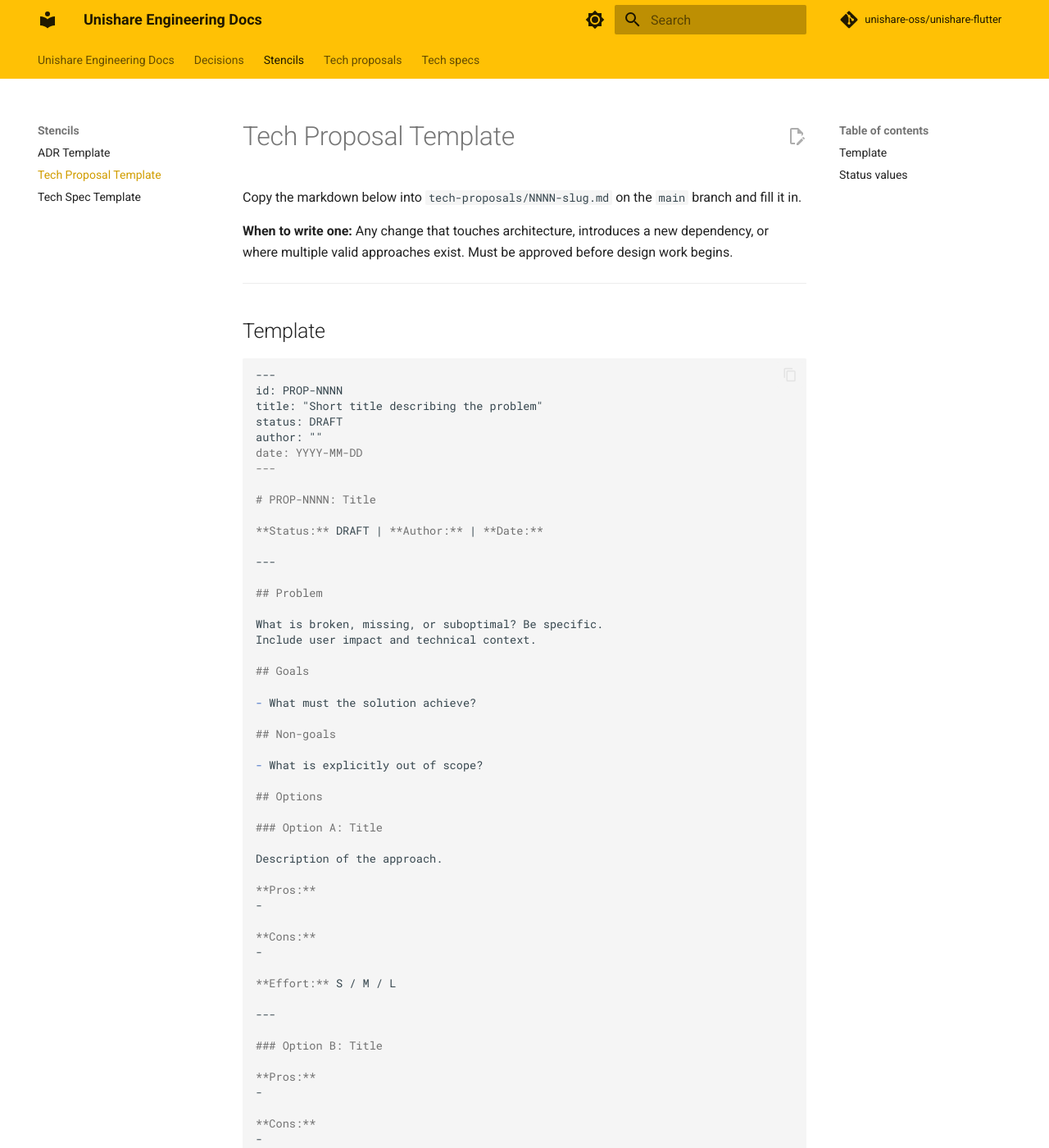
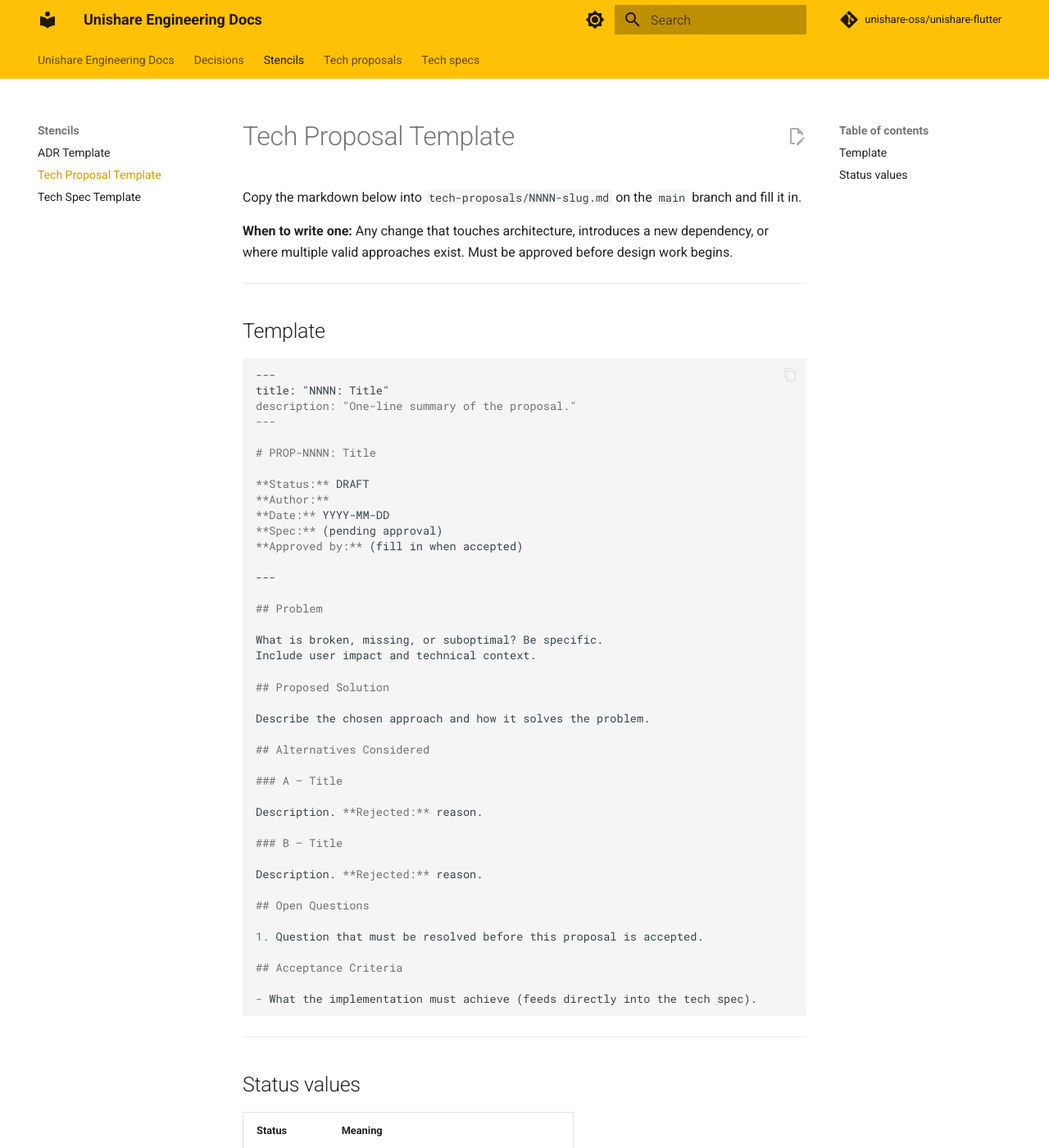
Before and after one commit to unishare-oss/unishare-flutter, an MkDocs documentation site: the page built from docs/stencils/tech-proposal.md, in a window 1280 px wide and 1400 px high. Shown: the whole window at 82% size. Built offline with MkDocs 1.6.1 and Material for MkDocs 9.7.7, drawn with Linux system fonts in a browser that asks for light colours; comment, search, counter and statistics services are not loaded; some of the changed text lies outside the part shown.

Commit message:
docs: sync stencils with updated format from main
Co-Authored-By: Claude Sonnet 4.6 <noreply@anthropic.com>

`````diff
--- a/docs/stencils/tech-proposal.md
+++ b/docs/stencils/tech-proposal.md
@@ -10,16 +10,17 @@ Copy the markdown below into `tech-proposals/NNNN-slug.md` on the `main` branch
 
 ````markdown
 ---
-id: PROP-NNNN
-title: "Short title describing the problem"
-status: DRAFT
-author: ""
-date: YYYY-MM-DD
+title: "NNNN: Title"
+description: "One-line summary of the proposal."
 ---
 
 # PROP-NNNN: Title
 
-**Status:** DRAFT | **Author:** | **Date:**
+**Status:** DRAFT
+**Author:**
+**Date:** YYYY-MM-DD
+**Spec:** (pending approval)
+**Approved by:** (fill in when accepted)
 
 ---
 
@@ -28,55 +29,27 @@ date: YYYY-MM-DD
 What is broken, missing, or suboptimal? Be specific.
 Include user impact and technical context.
 
-## Goals
+## Proposed Solution
 
-- What must the solution achieve?
+Describe the chosen approach and how it solves the problem.
 
-## Non-goals
+## Alternatives Considered
 
-- What is explicitly out of scope?
+### A — Title
 
-## Options
+Description. **Rejected:** reason.
 
-### Option A: Title
+### B — Title
 
-Description of the approach.
+Description. **Rejected:** reason.
 
-**Pros:**
--
+## Open Questions
 
-**Cons:**
--
+1. Question that must be resolved before this proposal is accepted.
 
-**Effort:** S / M / L
+## Acceptance Criteria
 
----
-
-### Option B: Title
-
-**Pros:**
--
-
-**Cons:**
--
-
-**Effort:** S / M / L
-
----
-
-## Recommendation
-
-**Chosen option:** Option X
-
-Why this option over the others? State the key deciding factor.
-
-## Open questions
-
-- [ ] Question that must be resolved before this proposal is accepted.
-
-## References
-
-- Links to related issues, PRs, ADRs, or external docs.
+- What the implementation must achieve (feeds directly into the tech spec).
 ````
 
 ---
`````
Also changed, not shown: docs/stencils/adr.md (+4 -6 lines), docs/stencils/tech-spec.md (+7 -7 lines).
